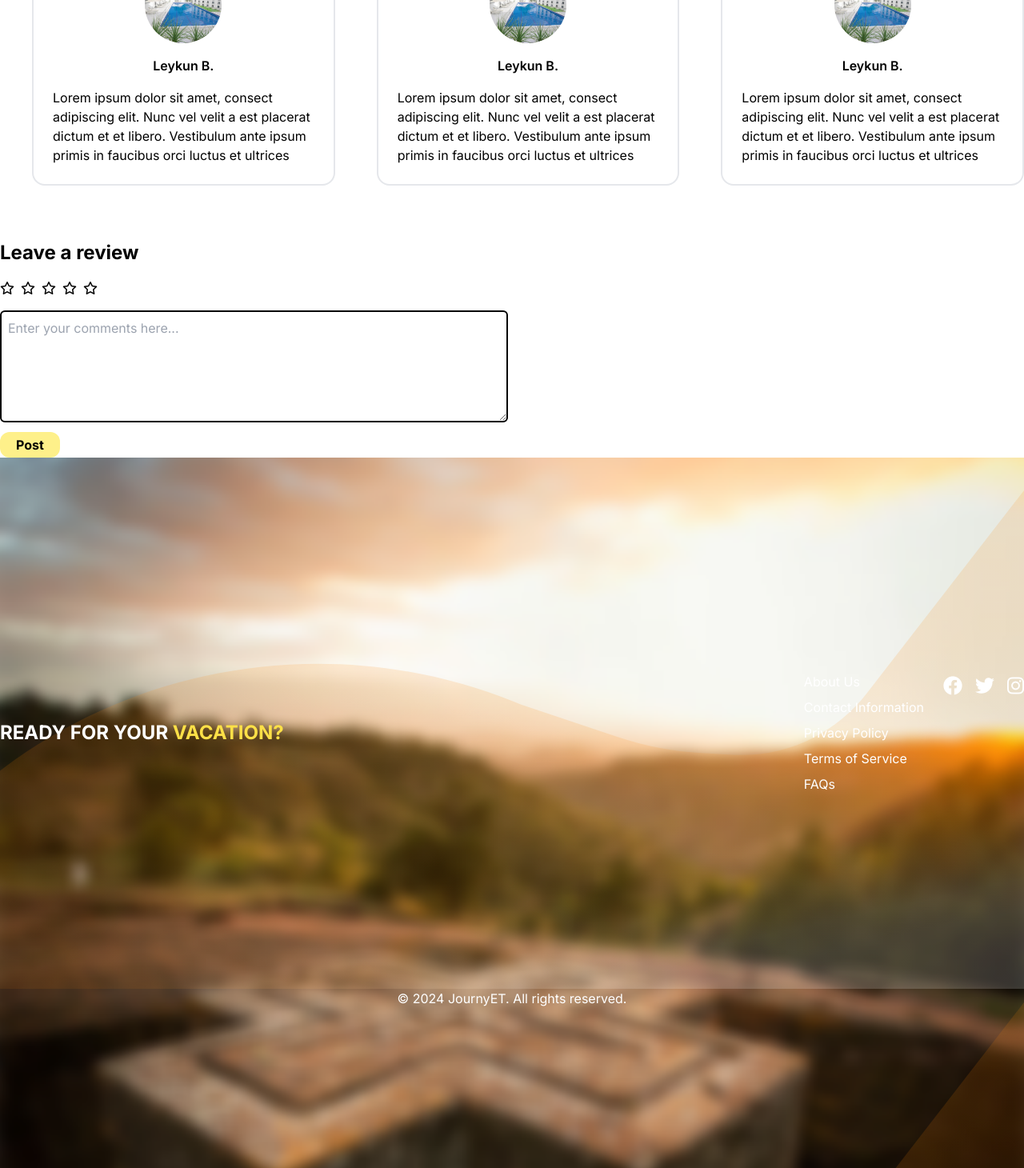
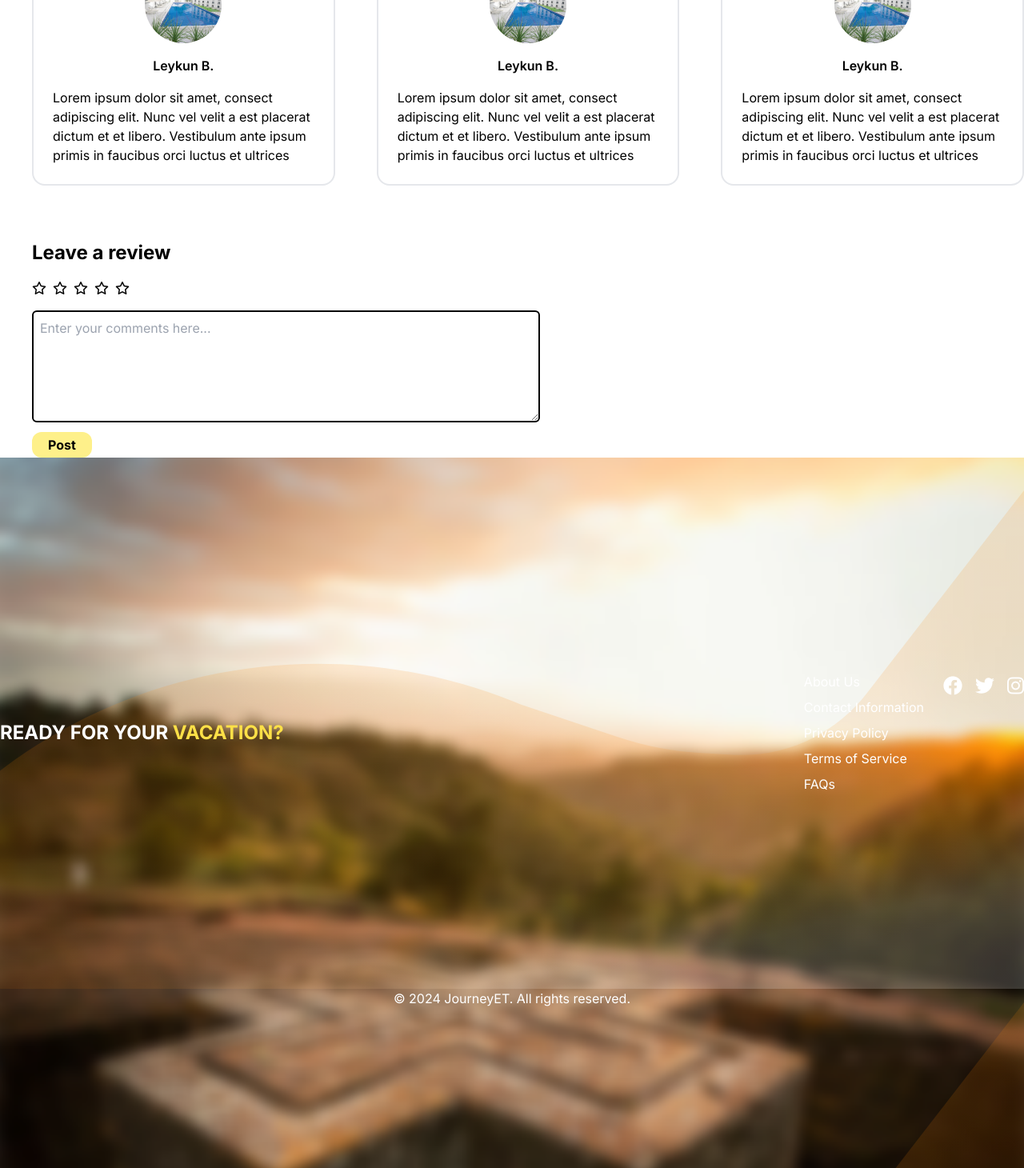
Before and after one commit to abe16s/JourneyET, a Next.js app in the folder front-end/: page /sitedetail in a window 1280 px wide. Shown: the part 4122-5582 px from the top of the page at 80% size. Built offline with nearby package versions, Linux system fonts and the light colour scheme.

Commit message:
footer added

```diff
--- a/front-end/src/components/Footer/Footer.js
+++ b/front-end/src/components/Footer/Footer.js
@@ -29,7 +29,7 @@ const Footer = () => {
         </div>
       </div>
       <div className="container mx-auto px-6 text-center mt-6">
-        <p>&copy; 2024 JournyET. All rights reserved.</p>
+        <p>&copy; 2024 JourneyET. All rights reserved.</p>
       </div>
     </footer>
   );
--- a/front-end/src/components/SiteDetail/Comment.js
+++ b/front-end/src/components/SiteDetail/Comment.js
@@ -4,7 +4,7 @@ import { useState } from 'react';
 export default function Review(){
   const [reviewStar, setReviewStar] = useState(0);
   return(
-  <div>
+  <div className='ml-10'>
     <h4 className="font-bold text-2xl">Leave a review</h4>
     <div className="flex gap-2 my-5">
         <i className={`fa-star ${reviewStar >= 1 ? 'fa-solid': "fa-regular"}`} onClick={() => {setReviewStar(1)}}></i>
```
